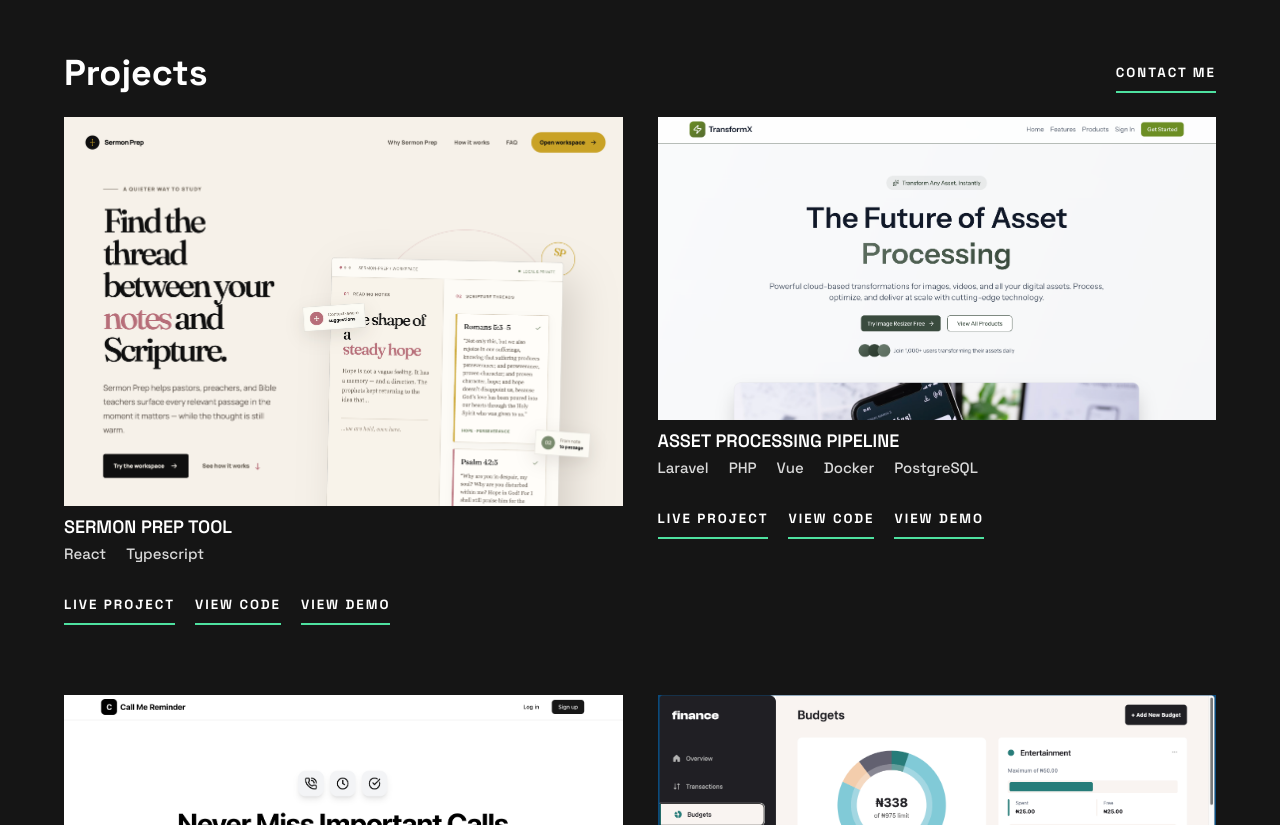
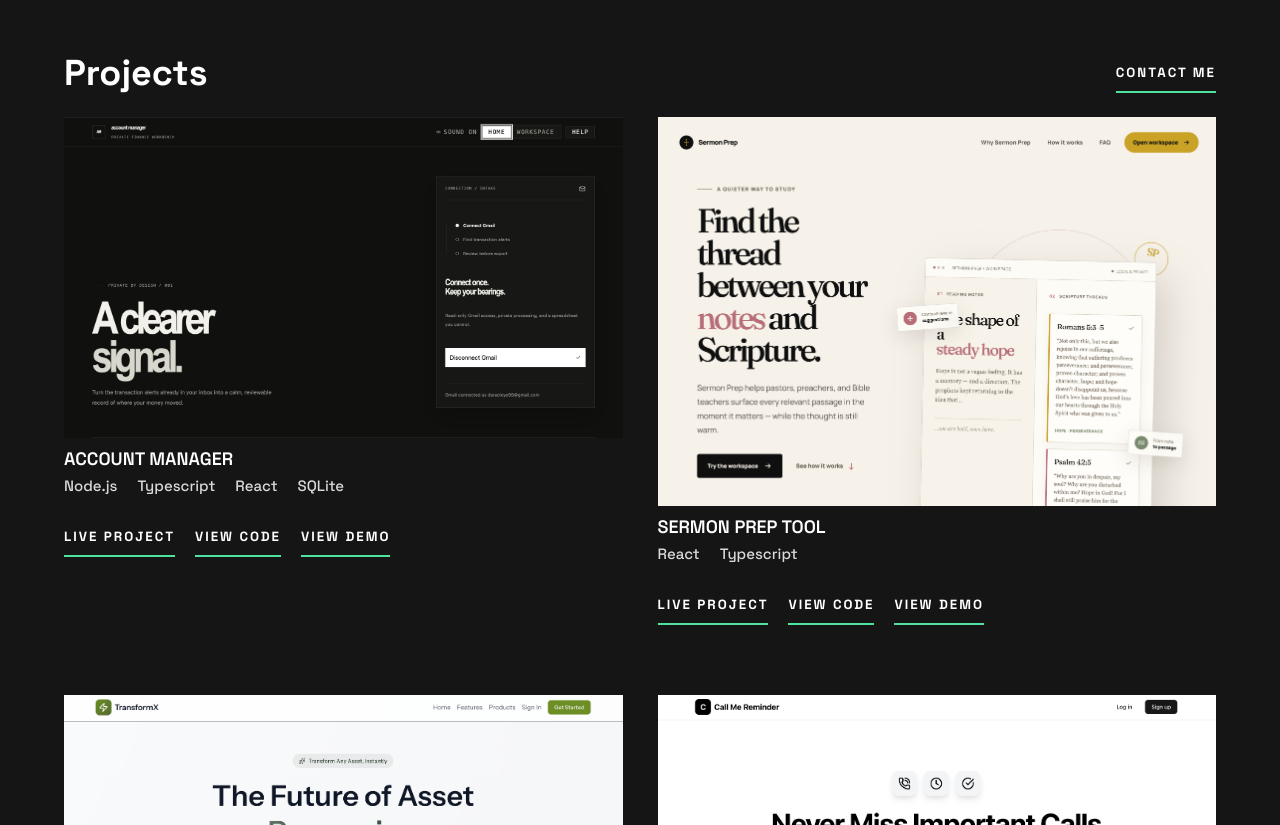
Before and after one commit to OluwadaraDaily/my-portfolio, a Vue app: page / in a window 1280 px wide. Shown: the part 474-1299 px from the top of the page. Built offline with nearby package versions, Linux system fonts and the light colour scheme.

Commit message:
feat: add Account Manager project with repository link, image, demo video, and tech stack

```diff
--- a/src/data/constants.js
+++ b/src/data/constants.js
@@ -30,6 +30,14 @@ export const technologies = [
 ]
 
 export const projects = [
+  {
+    name: 'Account Manager',
+    projectRepo: 'https://github.com/OluwadaraDaily/account-manager',
+    image: 'account-manager.png',
+    demoVideo:
+      'https://youtu.be/BmVjcJxScLs',
+    techStack: ['Node.js', 'Typescript', 'React', 'SQLite']
+  },
   {
     name: 'Sermon Prep Tool',
     projectLink: 'https://sermonprep.oluwadaradaily.com/',
```
Also changed, not shown: public/images/account-manager.png (added).
